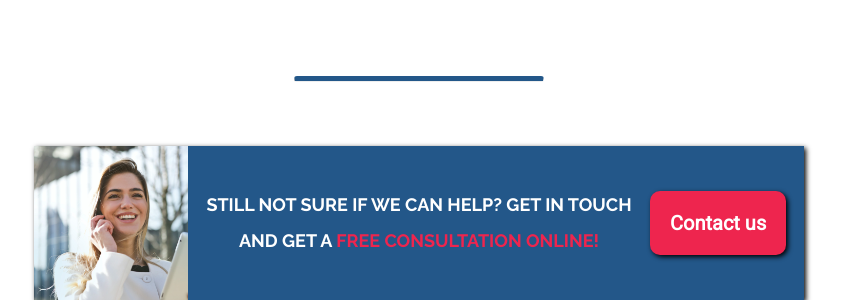
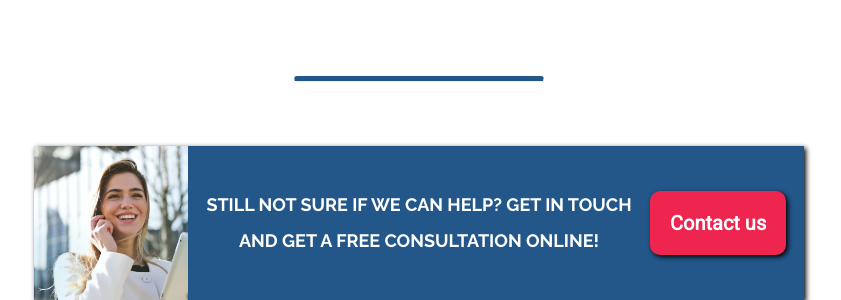
Before and after one commit to jjcreator/business-page, a React (Create React App) app: page / in a window 1280 px wide. Shown: the part 3074-3374 px from the top of the page, without its empty margins (311-1152 px from the left). Built offline with nearby package versions, Linux system fonts and the light colour scheme.

Commit message:
some contrast fixes

```diff
--- a/src/modules/callToActionStyle.module.css
+++ b/src/modules/callToActionStyle.module.css
@@ -18,8 +18,8 @@
 }
 
 #callToAction span {
-    color: var(--attention-color);
-    font-weight: bolder;
+    color: var(--text-color);
+    font-weight: 700;
 }
 
 #ctaImg {
--- a/src/modules/servicesStyle.module.css
+++ b/src/modules/servicesStyle.module.css
@@ -41,8 +41,8 @@
 .bottomText {
     margin-bottom: 2vh;
     text-transform: uppercase;
-    color: var(--attention-color);
-    font-weight: bolder;
+    color: var(--text-color);
+    font-weight: 500;
     font-size: 25px;
     line-height: 1;
 }
```
